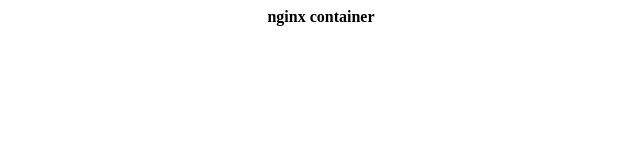
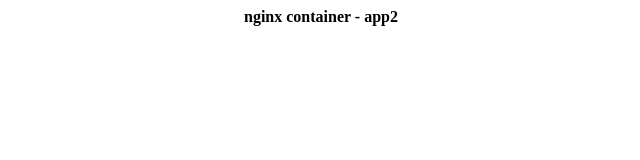
Before and after one commit to linxsys-admin/nginx-docker, a plain HTML site: page index.html in a window 1280 px wide. Shown: the full height of the page, 319-959 px from the left. Drawn offline with Linux system fonts and the light colour scheme.

Commit message:
nginx configuration for app2

```diff
--- a/index.html
+++ b/index.html
@@ -1 +1 @@
-<center><b>nginx container</b></center>
+<center><b>nginx container - app2</b></center>
```
